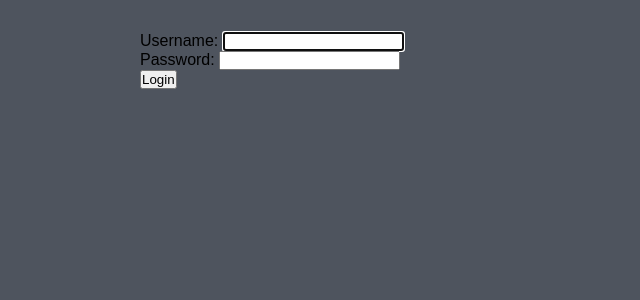
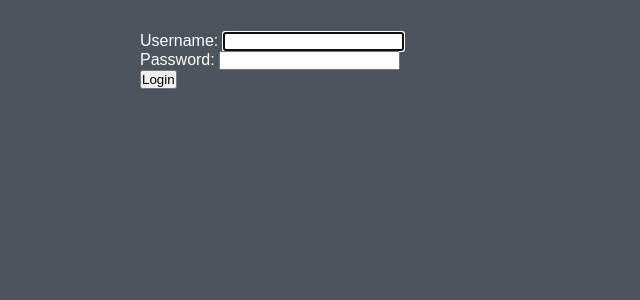
Before and after one commit to araxabd/academic-notes-organizer, a Django app: a page that uses project/templates/base.html in a window 1280 px wide. Shown: the part 67-367 px from the top of the page, without its empty margins (0-640 px from the left). Run offline with Django 5.2, Linux system fonts and the light colour scheme.

Commit message:
.container white text color

```diff
--- a/project/static/styles/base.css
+++ b/project/static/styles/base.css
@@ -113,4 +113,5 @@ body {
 .container {
 	max-width: 1000px;
 	margin: 2rem auto;
+	color: var(--text);
 }
```
